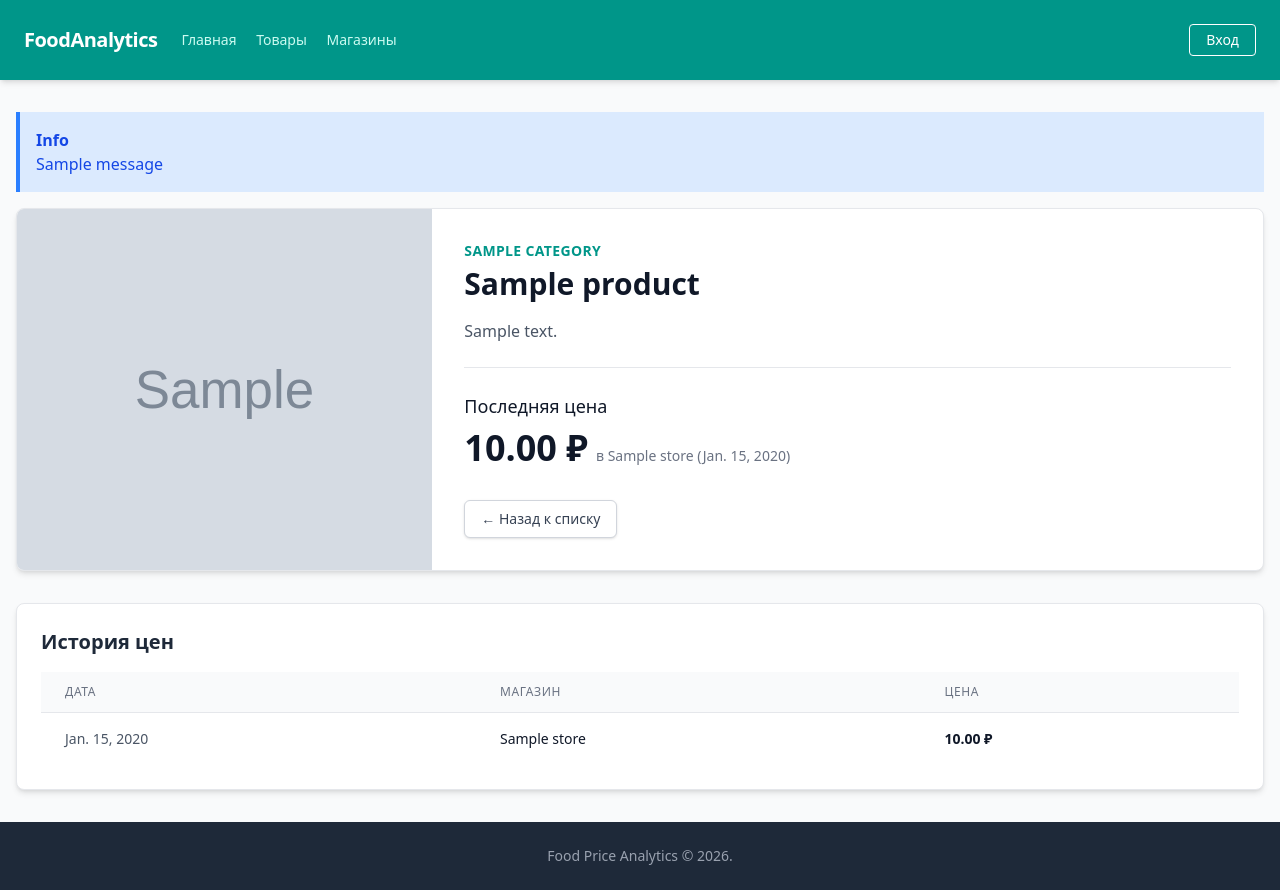
After one commit to rroonnyyaa/food_price_analysis, a Django app: page /analytics/products/1/ in a window 1280 px wide. The commit adds this page. Run offline with Django 5.2, Linux system fonts and the light colour scheme; tables that the repository leaves empty hold one stand-in row (values such as "Sample post"); grey boxes marked "Sample" are stand-in pictures; one stand-in notice (Sample message) is shown; style sheets or scripts are compiled from the project's sources; some libraries are stand-ins or nearby versions.

Commit message:
Feat: Implement Read operations with Tailwind templates and Views

```diff
--- /dev/null
+++ b/analytics/urls.py
@@ -0,0 +1,8 @@
+from django.urls import path
+from . import views
+
+urlpatterns = [
+    path('products/', views.products_list, name='analytics-products-list'),
+    path('products/<int:pk>/', views.product_detail, name='analytics-product-detail'),
+    path('stores/', views.stores_list, name='analytics-stores-list'),
+]
--- a/analytics/views.py
+++ b/analytics/views.py
@@ -1,6 +1,24 @@
-from django.shortcuts import render
+from django.shortcuts import render, get_object_or_404
+from .models import Product, Store, Category
 
 # Create your views here.
 
 def home(request):
     return render(request, 'home.html')
+
+def products_list(request):
+    products = Product.objects.all().select_related('category')
+    return render(request, 'analytics/products_list.html', {'products': products})
+
+def product_detail(request, pk):
+    product = get_object_or_404(Product, pk=pk)
+    # Fetch price history to show basic data
+    price_history = product.pricerecord_set.all().order_by('-date_recorded')
+    return render(request, 'analytics/product_detail.html', {
+        'product': product,
+        'price_history': price_history
+    })
+
+def stores_list(request):
+    stores = Store.objects.all()
+    return render(request, 'analytics/stores_list.html', {'stores': stores})
--- a/config/urls.py
+++ b/config/urls.py
@@ -21,6 +21,7 @@ from analytics.views import home
 
 urlpatterns = [
     path('admin/', admin.site.urls),
+    path('analytics/', include('analytics.urls')),
     path('crud/', include('crudbuilder.urls')),
     path("__reload__/", include("django_browser_reload.urls")),
     path('', home, name='home'),
--- /dev/null
+++ b/templates/analytics/product_detail.html
@@ -0,0 +1,74 @@
+{% extends 'base.html' %}
+
+{% block title %}{{ product.name }} - Food Price Analytics{% endblock %}
+
+{% block content %}
+<div class="bg-white rounded-lg shadow-md border border-gray-200 overflow-hidden mb-8">
+    <div class="md:flex">
+        <!-- Image Section -->
+        <div class="md:w-1/3 bg-gray-100 relative min-h-64">
+            {% if product.image %}
+                <img src="{{ product.image.url }}" class="w-full h-full object-cover absolute inset-0" alt="{{ product.name }}">
+            {% else %}
+                <div class="flex items-center justify-center h-full text-gray-400 py-12">
+                    <span class="fs-4">Нет изображения</span>
+                </div>
+            {% endif %}
+        </div>
+
+        <!-- Info Section -->
+        <div class="md:w-2/3 p-8">
+            <div class="uppercase tracking-wide text-sm text-teal-600 font-bold mb-1">{{ product.category.name }}</div>
+            <h1 class="block mt-1 text-3xl leading-tight font-bold text-gray-900 mb-4">{{ product.name }}</h1>
+            <p class="mt-2 text-gray-600 mb-6">{{ product.description }}</p>
+
+            <div class="pt-6 border-t border-gray-200">
+                <h3 class="text-lg font-medium text-gray-900 mb-2">Последняя цена</h3>
+                {% if price_history %}
+                    <div class="flex items-baseline">
+                        <span class="text-4xl font-bold text-gray-900 mr-2">{{ price_history.first.price }} ₽</span>
+                        <span class="text-sm text-gray-500">в {{ price_history.first.store.name }} ({{ price_history.first.date_recorded }})</span>
+                    </div>
+                {% else %}
+                    <p class="text-gray-500">Цены для этого товара еще не записаны.</p>
+                {% endif %}
+            </div>
+
+            <div class="mt-8">
+                <a href="{% url 'analytics-products-list' %}" class="inline-flex items-center px-4 py-2 border border-gray-300 rounded-md shadow-sm text-sm font-medium text-gray-700 bg-white hover:bg-gray-50 focus:outline-none focus:ring-2 focus:ring-offset-2 focus:ring-teal-500">
+                    ← Назад к списку
+                </a>
+            </div>
+        </div>
+    </div>
+</div>
+
+<div class="bg-white rounded-lg shadow-md border border-gray-200 p-6">
+    <h3 class="text-xl font-bold text-gray-800 mb-4">История цен</h3>
+
+    <div class="overflow-x-auto">
+        <table class="min-w-full divide-y divide-gray-200">
+            <thead class="bg-gray-50">
+                <tr>
+                    <th scope="col" class="px-6 py-3 text-left text-xs font-medium text-gray-500 uppercase tracking-wider">Дата</th>
+                    <th scope="col" class="px-6 py-3 text-left text-xs font-medium text-gray-500 uppercase tracking-wider">Магазин</th>
+                    <th scope="col" class="px-6 py-3 text-left text-xs font-medium text-gray-500 uppercase tracking-wider">Цена</th>
+                </tr>
+            </thead>
+            <tbody class="bg-white divide-y divide-gray-200">
+                {% for record in price_history %}
+                <tr class="hover:bg-gray-50">
+                    <td class="px-6 py-4 whitespace-nowrap text-sm text-gray-600">{{ record.date_recorded }}</td>
+                    <td class="px-6 py-4 whitespace-nowrap text-sm text-gray-900">{{ record.store.name }}</td>
+                    <td class="px-6 py-4 whitespace-nowrap text-sm font-bold text-gray-900">{{ record.price }} ₽</td>
+                </tr>
+                {% empty %}
+                <tr>
+                    <td colspan="3" class="px-6 py-4 text-center text-sm text-gray-500">Нет данных.</td>
+                </tr>
+                {% endfor %}
+            </tbody>
+        </table>
+    </div>
+</div>
+{% endblock %}
--- a/templates/base.html
+++ b/templates/base.html
@@ -9,49 +9,52 @@
 		{% tailwind_css %}
 	</head>
 
-	<body class="bg-gray-50 font-sans leading-normal tracking-normal">
-		<nav class="flex items-center justify-between flex-wrap bg-teal-500 p-6">
+	<body class="bg-gray-50 font-sans leading-normal tracking-normal flex flex-col min-h-screen">
+		<nav class="flex items-center justify-between flex-wrap bg-teal-600 p-6 shadow-md">
 			<div class="flex items-center shrink-0 text-white mr-6">
 				<span class="font-semibold text-xl tracking-tight">FoodAnalytics</span>
 			</div>
 
 			<div class="w-full block grow lg:flex lg:items-center lg:w-auto">
 				<div class="text-sm lg:grow">
-					<a href="{% url 'home' %}" class="block mt-4 lg:inline-block lg:mt-0 text-teal-200 hover:text-white mr-4">
+					<a href="{% url 'home' %}" class="block mt-4 lg:inline-block lg:mt-0 text-teal-100 hover:text-white mr-4 transition duration-150">
 						Главная
 					</a>
-					<a href="{% url 'analytics-products-list' %}" class="block mt-4 lg:inline-block lg:mt-0 text-teal-200 hover:text-white mr-4">
+					<a href="{% url 'analytics-products-list' %}" class="block mt-4 lg:inline-block lg:mt-0 text-teal-100 hover:text-white mr-4 transition duration-150">
 						Товары
 					</a>
-                    <a href="{% url 'analytics-stores-list' %}" class="block mt-4 lg:inline-block lg:mt-0 text-teal-200 hover:text-white mr-4">
+                    <a href="{% url 'analytics-stores-list' %}" class="block mt-4 lg:inline-block lg:mt-0 text-teal-100 hover:text-white mr-4 transition duration-150">
 						Магазины
 					</a>
 				</div>
                 <div class="text-sm">
                     {% if user.is_authenticated %}
                         <span class="text-teal-100 mr-4">Привет, {{ user.username }}</span>
-                        <!-- Simple logout link pointing to admin logout -->
-                        <a class="inline-block text-sm px-4 py-2 leading-none border rounded text-white border-white hover:border-transparent hover:text-teal-500 hover:bg-white mt-4 lg:mt-0" href="/admin/logout/">Выход</a>
+                        <a class="inline-block text-sm px-4 py-2 leading-none border rounded text-white border-white hover:border-transparent hover:text-teal-600 hover:bg-white mt-4 lg:mt-0 transition duration-150" href="/admin/logout/">Выход</a>
                     {% else %}
-					    <a href="/admin/login/" class="inline-block text-sm px-4 py-2 leading-none border rounded text-white border-white hover:border-transparent hover:text-teal-500 hover:bg-white mt-4 lg:mt-0">Вход</a>
+					    <a href="/admin/login/" class="inline-block text-sm px-4 py-2 leading-none border rounded text-white border-white hover:border-transparent hover:text-teal-600 hover:bg-white mt-4 lg:mt-0 transition duration-150">Вход</a>
                     {% endif %}
 				</div>
 			</div>
 		</nav>
 
-		<div class="container mx-auto px-4 py-8">
+		<main class="container mx-auto px-4 py-8 grow">
             {% if messages %}
                 {% for message in messages %}
-                <div class="bg-blue-100 border-t border-b border-blue-500 text-blue-700 px-4 py-3 mb-4" role="alert">
+                <div class="bg-blue-100 border-l-4 border-blue-500 text-blue-700 p-4 mb-4" role="alert">
                     <p class="font-bold">Info</p>
-                    <p class="text-sm">{{ message }}</p>
+                    <p>{{ message }}</p>
                 </div>
                 {% endfor %}
             {% endif %}
 
-			{% block content %}
-			{% endblock %}
-		</div>
+            {% block content %}{% endblock %}
+        </main>
 
+        <footer class="bg-gray-800 text-gray-400 py-6 mt-auto">
+            <div class="container mx-auto text-center text-sm">
+                Food Price Analytics &copy; 2026.
+            </div>
+        </footer>
 	</body>
 </html>
```
Also changed, not shown: templates/analytics/products_list.html (added, +56 -0 lines), templates/analytics/stores_list.html (added, +52 -0 lines), templates/home.html (+7 -7 lines), analytics/migrations/0002_alter_category_id_alter_pricerecord_id_and_more.py (added).
